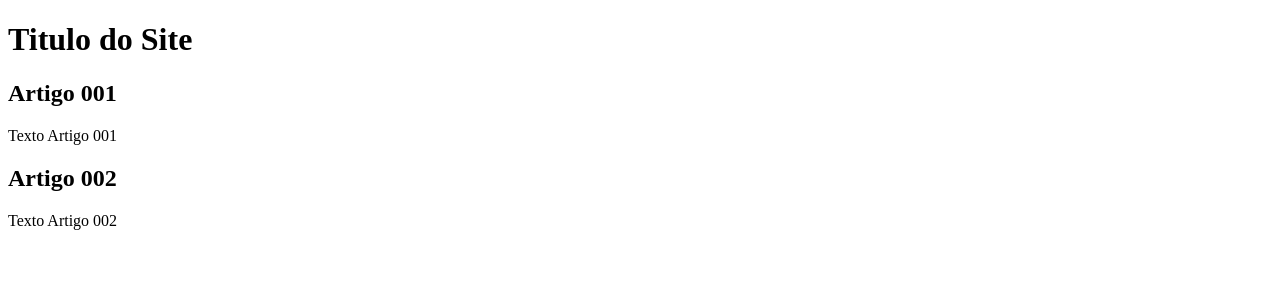
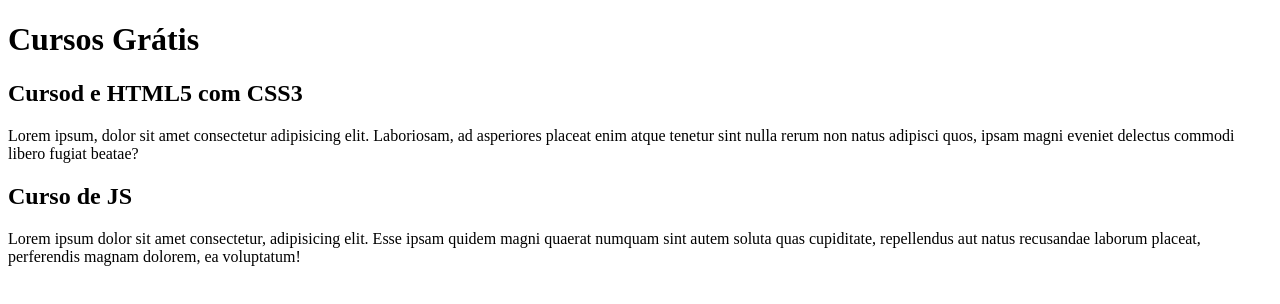
Before and after one commit to igorrgoes/projeto-site, a plain HTML site: page index.html in a window 1280 px wide. Drawn offline with Linux system fonts and the light colour scheme.

Commit message:
comecei a escrever o conteudo

```diff
--- a/index.html
+++ b/index.html
@@ -8,16 +8,16 @@
 <body>
     <main>
         <header>
-            <h1>Titulo do Site</h1>
+            <h1>Cursos Grátis</h1>
 
         </header>
         <article>
-            <h2>Artigo 001</h2>
-            <p>Texto Artigo 001</p>
+            <h2>Cursod e HTML5 com CSS3</h2>
+            <p>Lorem ipsum, dolor sit amet consectetur adipisicing elit. Laboriosam, ad asperiores placeat enim atque tenetur sint nulla rerum non natus adipisci quos, ipsam magni eveniet delectus commodi libero fugiat beatae?</p>
         </article>
         <article>
-            <h2>Artigo 002</h2>
-            <p>Texto Artigo 002</p>
+            <h2>Curso de JS</h2>
+            <p>Lorem ipsum dolor sit amet consectetur, adipisicing elit. Esse ipsam quidem magni quaerat numquam sint autem soluta quas cupiditate, repellendus aut natus recusandae laborum placeat, perferendis magnam dolorem, ea voluptatum!</p>
         </article>
     </main>
 </body>
```
